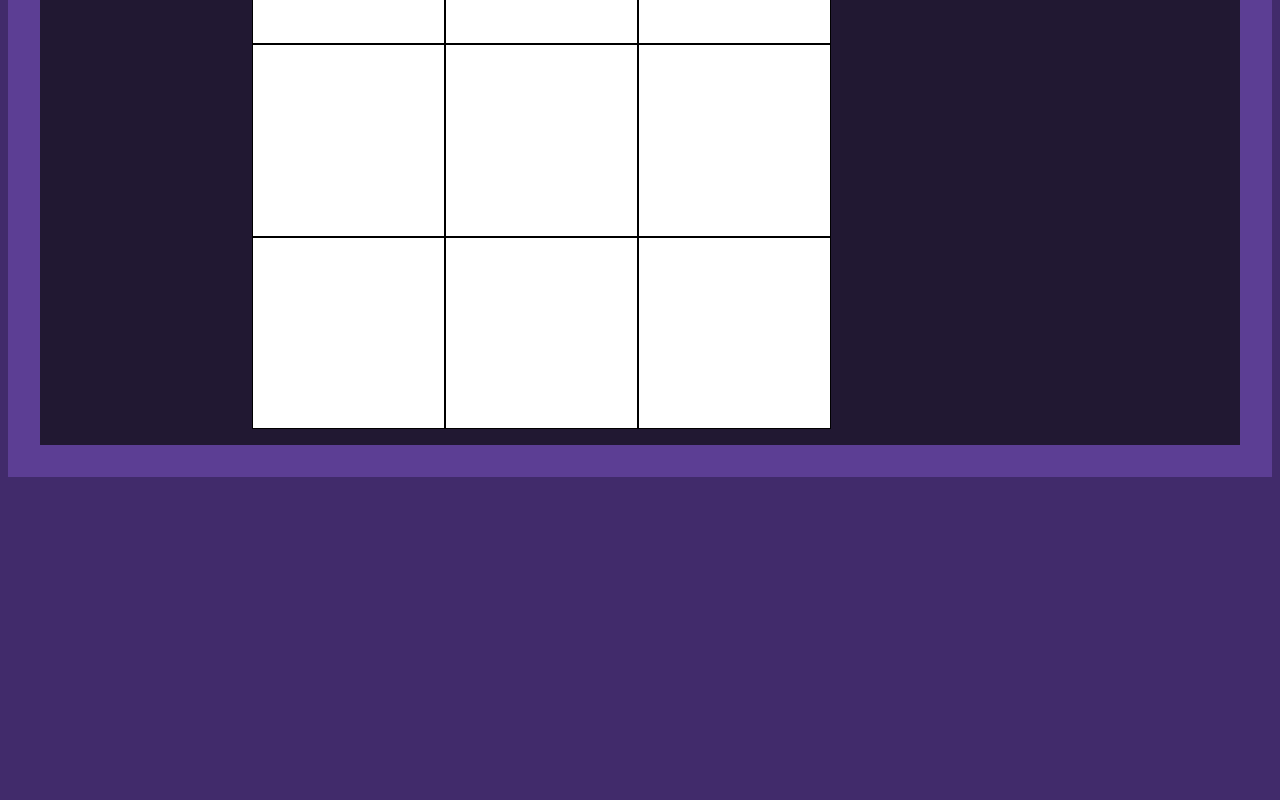
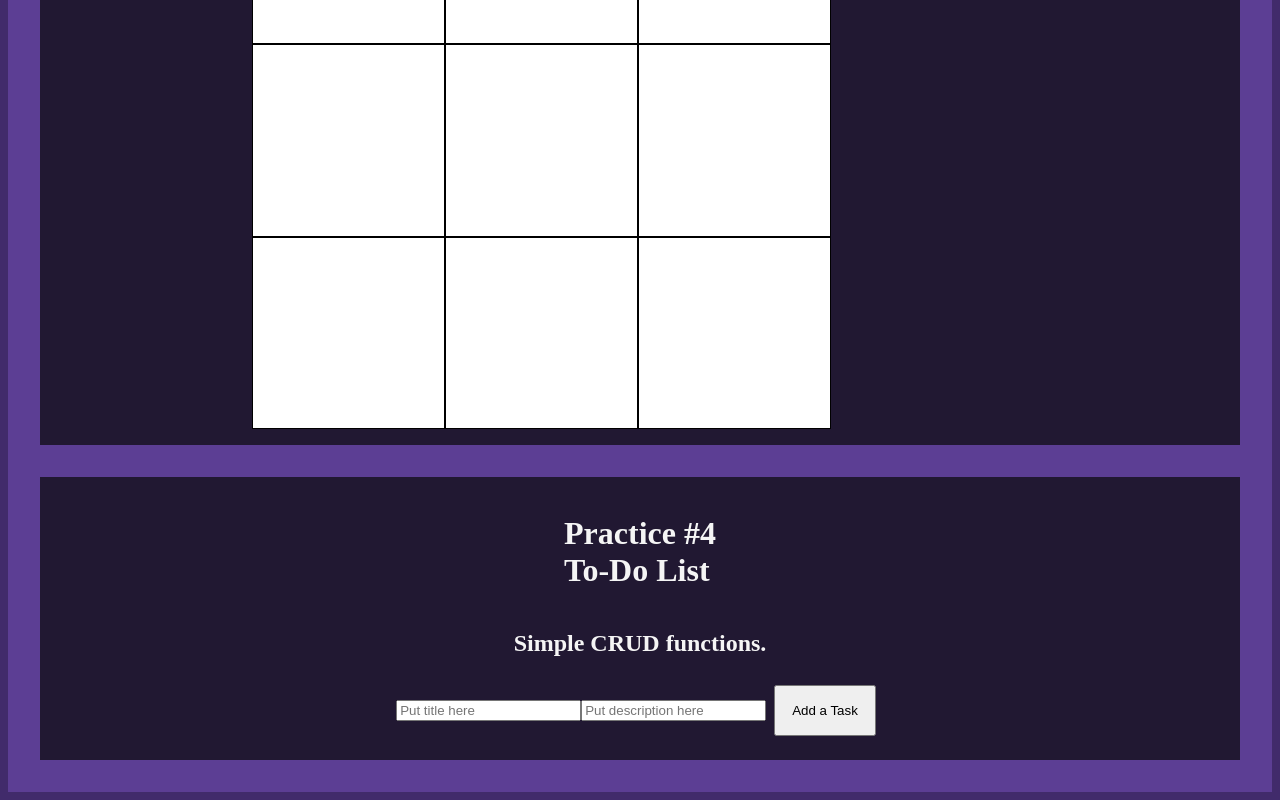
Before and after one commit to Magnus19/react-practice-page, a React (Vite) app: page /practice/1 in a window 1280 px wide. Shown: the part 1484-2284 px from the top of the page. Before the commit the page ends 1969 px from the top, so only its background shows below. Built offline with nearby package versions, Linux system fonts and the light colour scheme.

Commit message:
Add To Do practice session for CRUD practice

```diff
--- a/src/pages/PracticePage1.jsx
+++ b/src/pages/PracticePage1.jsx
@@ -156,6 +156,63 @@ function TicTacToe({ xIsNext, grid, onPlay }) {
 	);
 }
 
+// Practice Session 4
+function ToDoList() {
+	const [task, setTask] = useState([]);
+	const [title, setTitle] = useState("");
+	const [desc, setDesc] = useState("");
+
+	const addTask = (event) => {
+		event.preventDefault();
+
+		if (!title.trim() || !desc.trim()) return;
+
+		const newTask = {
+			id: task.length,
+			title: title,
+			desc: desc,
+		};
+
+		console.log(newTask.id);
+
+		setTask((currentTasks) => [...currentTasks, newTask]);
+
+		setDesc("");
+		setTitle("");
+	};
+
+	return (
+		<>
+			<div id="todo-wrap">
+				<form id="todo-header" onSubmit={addTask}>
+					<input
+						placeholder="Put title here"
+						onChange={(event) => setTitle(event.target.value)}
+						value={title}
+					/>
+					<input
+						placeholder="Put description here"
+						value={desc}
+						onChange={(event) => setDesc(event.target.value)}
+					/>
+					<button id="add-task">Add a Task</button>
+				</form>
+
+				<div id="todo-body">
+					{task.map((task) => {
+						return (
+							<div className="task-wrap">
+								<div className="task-title">{task.title}</div>
+								<div className="task-desc">{task.desc}</div>
+							</div>
+						);
+					})}
+				</div>
+			</div>
+		</>
+	);
+}
+
 export default function PracticePage1() {
 	// For Practice Session #2
 	const [count, setCount] = useState(0);
@@ -217,10 +274,17 @@ const practiceSessions = [
 		description: "It is tic tac toe, what more?",
 		component: "Game",
 	},
+	{
+		id: "4",
+		title: "To-Do List",
+		description: "Simple CRUD functions.",
+		component: "ToDoList",
+	},
 ];
 
 const components = {
 	MyButton1,
 	MyButton2,
 	Game,
+	ToDoList,
 };
```
